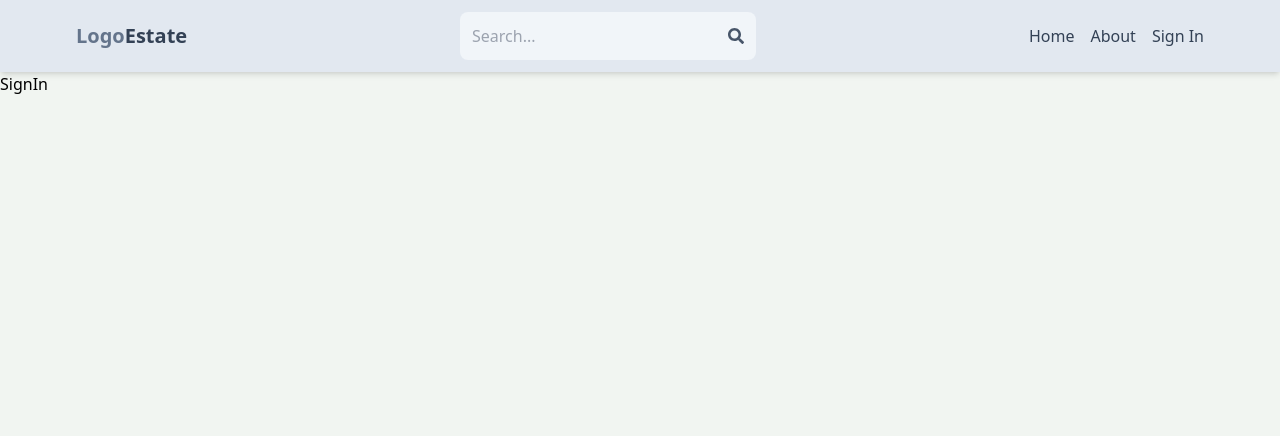
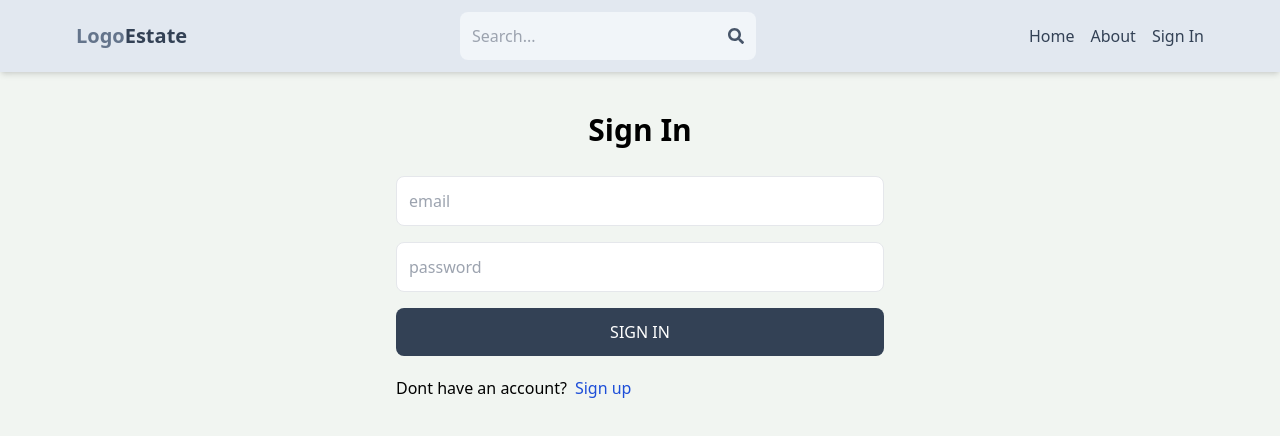
Before and after one commit to TimurGar/MERN-estate, a React (Vite) app in the folder client/: page /sign-in in a window 1280 px wide. Shown: the top 436 px of the page. Built offline with nearby package versions, Linux system fonts and the light colour scheme.

Commit message:
BUG fix & complete sign in page functionality

```diff
--- a/client/src/pages/SignIn.jsx
+++ b/client/src/pages/SignIn.jsx
@@ -1,5 +1,82 @@
-import React from "react";
+import React, { useState } from "react";
+import { Link, useNavigate } from "react-router-dom";
 
 export default function SignIn() {
-  return <div>SignIn</div>;
+  // function and vars to keep the data we are typing
+  const [formData, setFormData] = useState({});
+  const [error, setError] = useState(null);
+  const [loading, setLoading] = useState(false);
+  const navigate = useNavigate();
+  const handleChange = (e) => {
+    setFormData({
+      ...formData,
+      [e.target.id]: e.target.value,
+    });
+  };
+
+  // Submitting the form and saving user in a DB
+  const handleSubmit = async (e) => {
+    // preventing the page from refreshing (to avoid user data loss)
+    e.preventDefault();
+
+    try {
+      setLoading(true);
+
+      const res = await fetch("/api/auth/signin", {
+        method: "POST",
+        headers: {
+          "Content-Type": "application/json",
+        },
+        body: JSON.stringify(formData),
+      });
+      const data = await res.json();
+
+      if (data.success === false) {
+        setLoading(false);
+        setError(data.message);
+        return;
+      }
+      setLoading(false);
+      setError(null);
+      navigate("/");
+    } catch (error) {
+      setLoading(false);
+      setError(data.message);
+    }
+  };
+
+  return (
+    <div className="p-3 max-w-lg mx-auto">
+      <h1 className="text-3xl text-center font-semibold my-7">Sign In</h1>
+      <form onSubmit={handleSubmit} className="flex flex-col gap-4">
+        <input
+          type="email"
+          placeholder="email"
+          className="border p-3 rounded-lg"
+          id="email"
+          onChange={handleChange}
+        />
+        <input
+          type="password"
+          placeholder="password"
+          className="border p-3 rounded-lg"
+          id="password"
+          onChange={handleChange}
+        />
+        <button
+          disabled={loading}
+          className="bg-slate-700 text-white p-3 rounded-lg uppercase hover:opacity-95 disabled:opacity-80"
+        >
+          {loading ? "Loading..." : "Sign In"}
+        </button>
+      </form>
+      <div className="flex gap-2 mt-5">
+        <p>Dont have an account?</p>
+        <Link to={"/sign-up"}>
+          <span className="text-blue-700">Sign up</span>
+        </Link>
+      </div>
+      {error && <p className="text-red-500 mt-5">{error} </p>}
+    </div>
+  );
 }
--- a/client/src/pages/SignUp.jsx
+++ b/client/src/pages/SignUp.jsx
@@ -1,5 +1,5 @@
 import React, { useState } from "react";
-import { Link, useNavigate, userNavigate } from "react-router-dom";
+import { Link, useNavigate } from "react-router-dom";
 
 export default function SignUp() {
   // function and vars to keep the data we are typing
```
